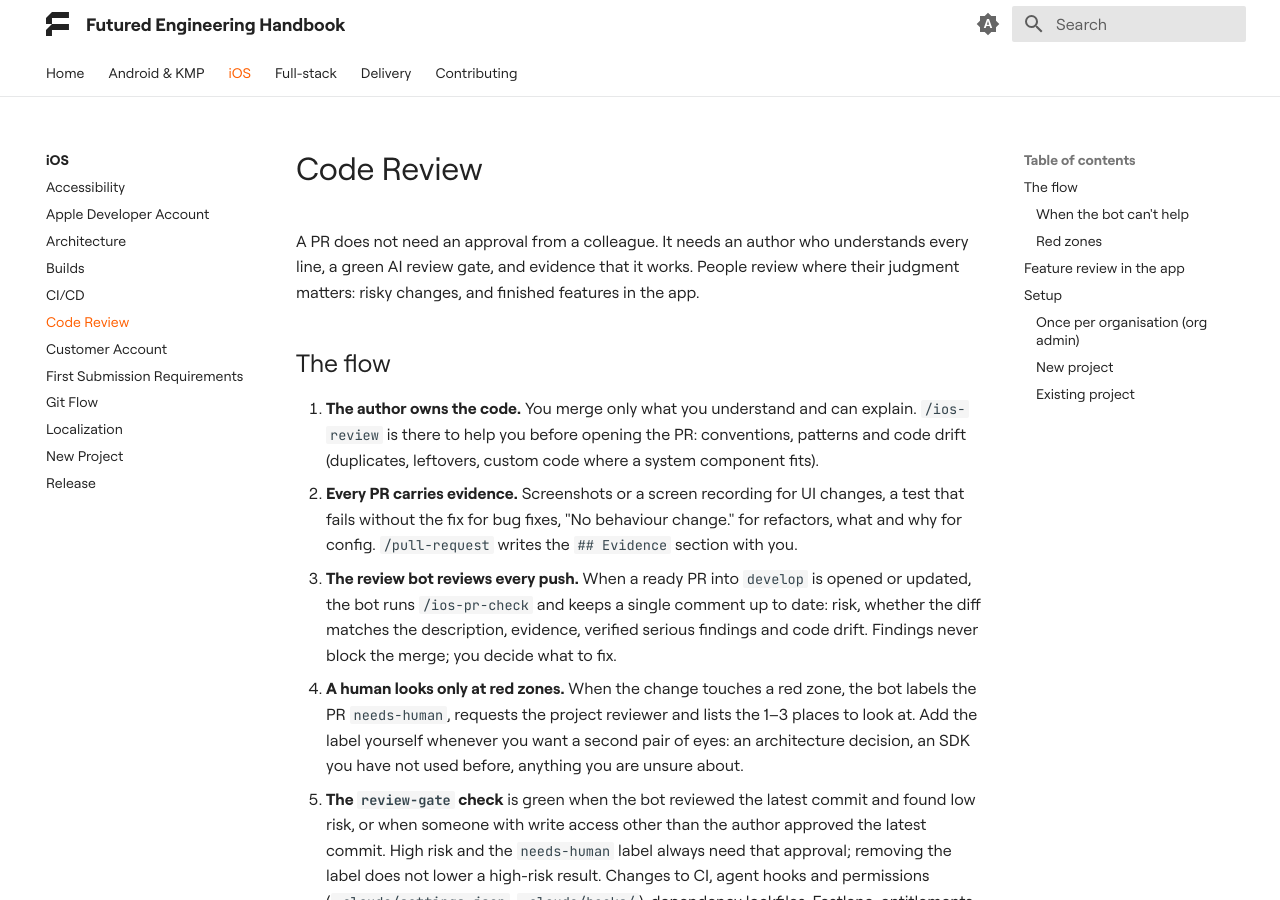
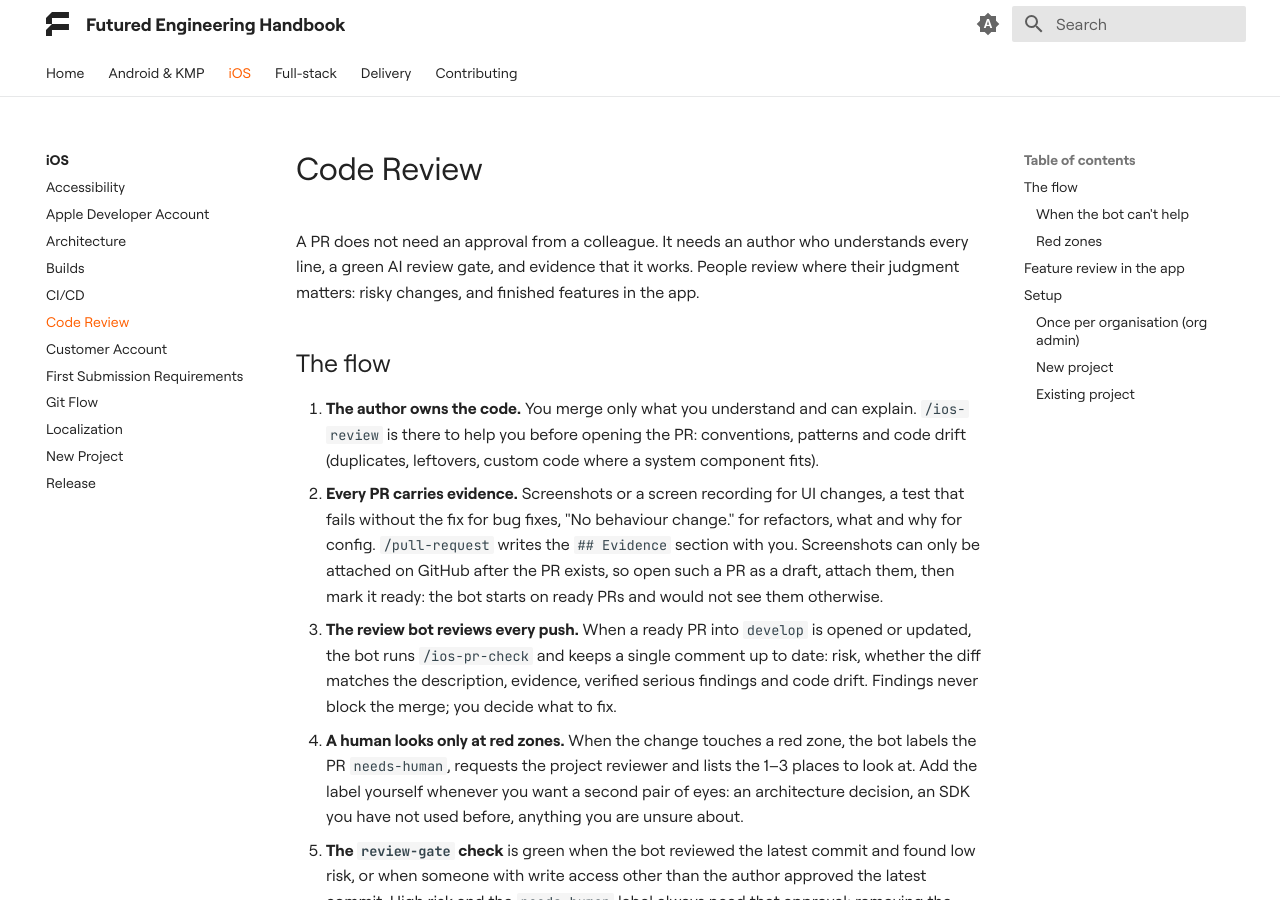
Before and after one commit to futuredapp/Engineering-Handbook, an MkDocs documentation site: the page built from docs/teams/ios/ios_code_review.md, in a window 1280 px wide and 900 px high. Built offline with MkDocs 1.6.1 and Material for MkDocs 9.7.7, drawn with Linux system fonts in a browser that asks for light colours.

Commit message:
Open a PR as a draft until its screenshots are attached
Co-Authored-By: Claude Opus 5.5 <noreply@anthropic.com>

```diff
--- a/docs/teams/ios/ios_code_review.md
+++ b/docs/teams/ios/ios_code_review.md
@@ -5,7 +5,7 @@ A PR does not need an approval from a colleague. It needs an author who understa
 ## The flow
 
 1. **The author owns the code.** You merge only what you understand and can explain. `/ios-review` is there to help you before opening the PR: conventions, patterns and code drift (duplicates, leftovers, custom code where a system component fits).
-2. **Every PR carries evidence.** Screenshots or a screen recording for UI changes, a test that fails without the fix for bug fixes, "No behaviour change." for refactors, what and why for config. `/pull-request` writes the `## Evidence` section with you.
+2. **Every PR carries evidence.** Screenshots or a screen recording for UI changes, a test that fails without the fix for bug fixes, "No behaviour change." for refactors, what and why for config. `/pull-request` writes the `## Evidence` section with you. Screenshots can only be attached on GitHub after the PR exists, so open such a PR as a draft, attach them, then mark it ready: the bot starts on ready PRs and would not see them otherwise.
 3. **The review bot reviews every push.** When a ready PR into `develop` is opened or updated, the bot runs `/ios-pr-check` and keeps a single comment up to date: risk, whether the diff matches the description, evidence, verified serious findings and code drift. Findings never block the merge; you decide what to fix.
 4. **A human looks only at red zones.** When the change touches a red zone, the bot labels the PR `needs-human`, requests the project reviewer and lists the 1–3 places to look at. Add the label yourself whenever you want a second pair of eyes: an architecture decision, an SDK you have not used before, anything you are unsure about.
 5. **The `review-gate` check** is green when the bot reviewed the latest commit and found low risk, or when someone with write access other than the author approved the latest commit. High risk and the `needs-human` label always need that approval; removing the label does not lower a high-risk result. Changes to CI, agent hooks and permissions (`.claude/settings.json`, `.claude/hooks/`), dependency lockfiles, Fastlane, entitlements, the privacy manifest, `.xcconfig` files, `.gitattributes`, `.gitmodules`, build script phases and source files git shows as binary are always high risk, whatever the bot concludes.
```
